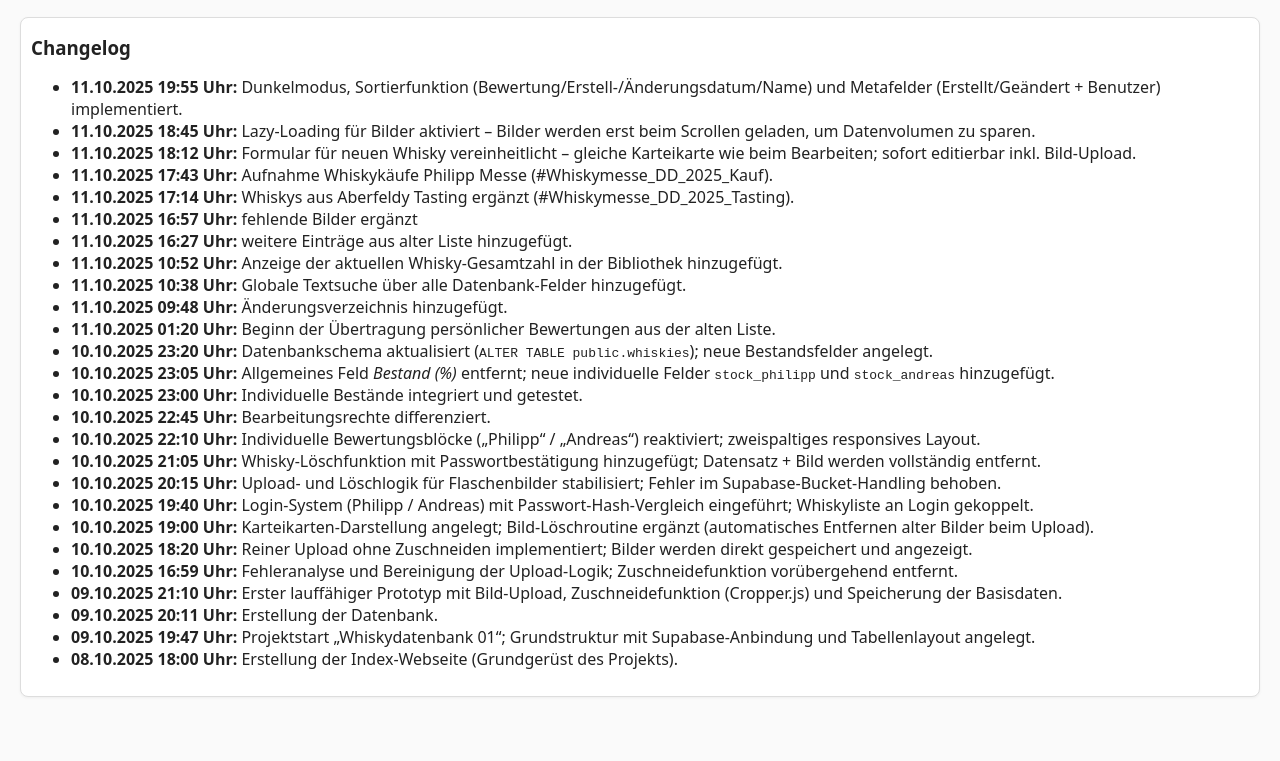
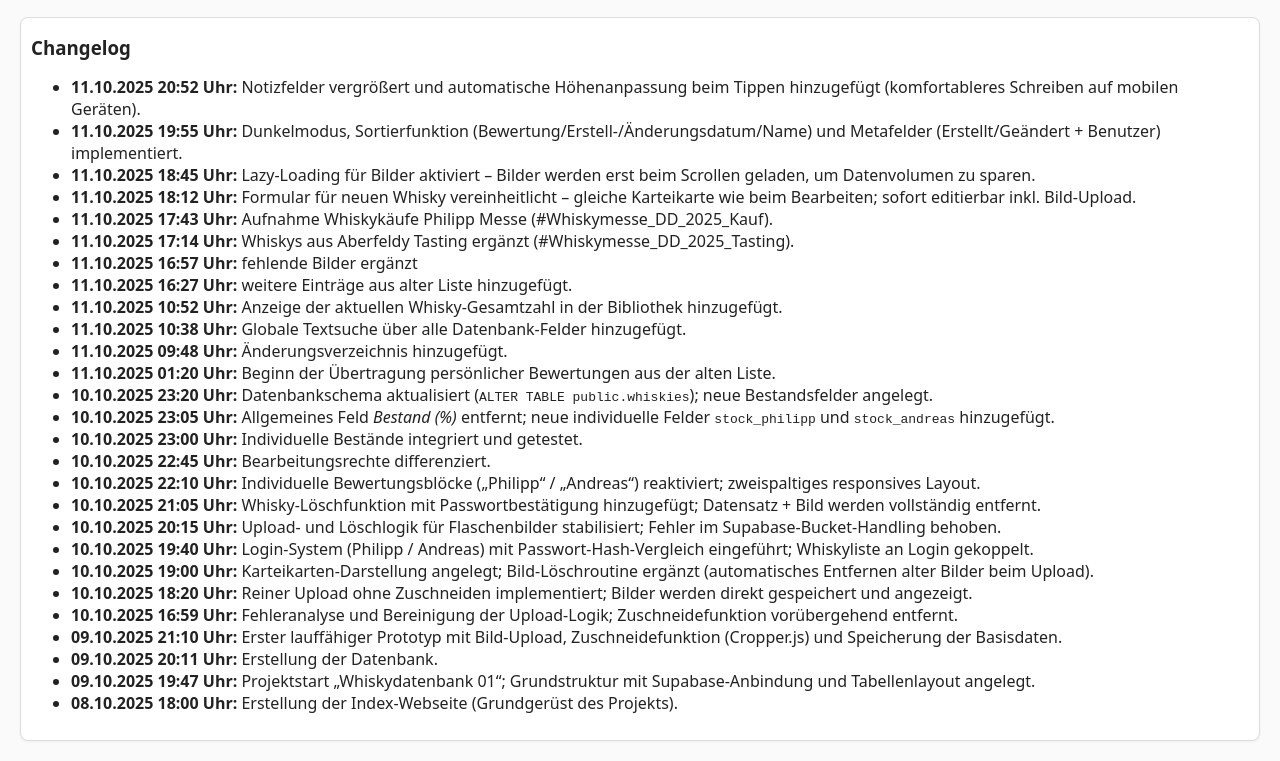
Before and after one commit to vonHochstein/Whiskybibliothek, a plain HTML site: page index.html in a window 1280 px wide. Shown: the part 117-878 px from the top of the page. Before the commit the page ends 834 px from the top, so only its background shows below. Drawn offline with Linux system fonts and the light colour scheme; a script that the page names is missing.

Commit message:
Update index.html

```diff
--- a/index.html
+++ b/index.html
@@ -55,6 +55,7 @@
 <div id="changelog" class="card" style="margin-bottom:20px">
   <h3>Changelog</h3>
   <ul>
+    <li><strong>11.10.2025 20:52 Uhr:</strong> Notizfelder vergrößert und automatische Höhenanpassung beim Tippen hinzugefügt (komfortableres Schreiben auf mobilen Geräten).</li>
     <li><strong>11.10.2025 19:55 Uhr:</strong> Dunkelmodus, Sortierfunktion (Bewertung/Erstell-/Änderungsdatum/Name) und Metafelder (Erstellt/Geändert + Benutzer) implementiert.</li>
     <li><strong>11.10.2025 18:45 Uhr:</strong> Lazy-Loading für Bilder aktiviert – Bilder werden erst beim Scrollen geladen, um Datenvolumen zu sparen.</li>
     <li><strong>11.10.2025 18:12 Uhr:</strong> Formular für neuen Whisky vereinheitlicht – gleiche Karteikarte wie beim Bearbeiten; sofort editierbar inkl. Bild-Upload.</li>
```
